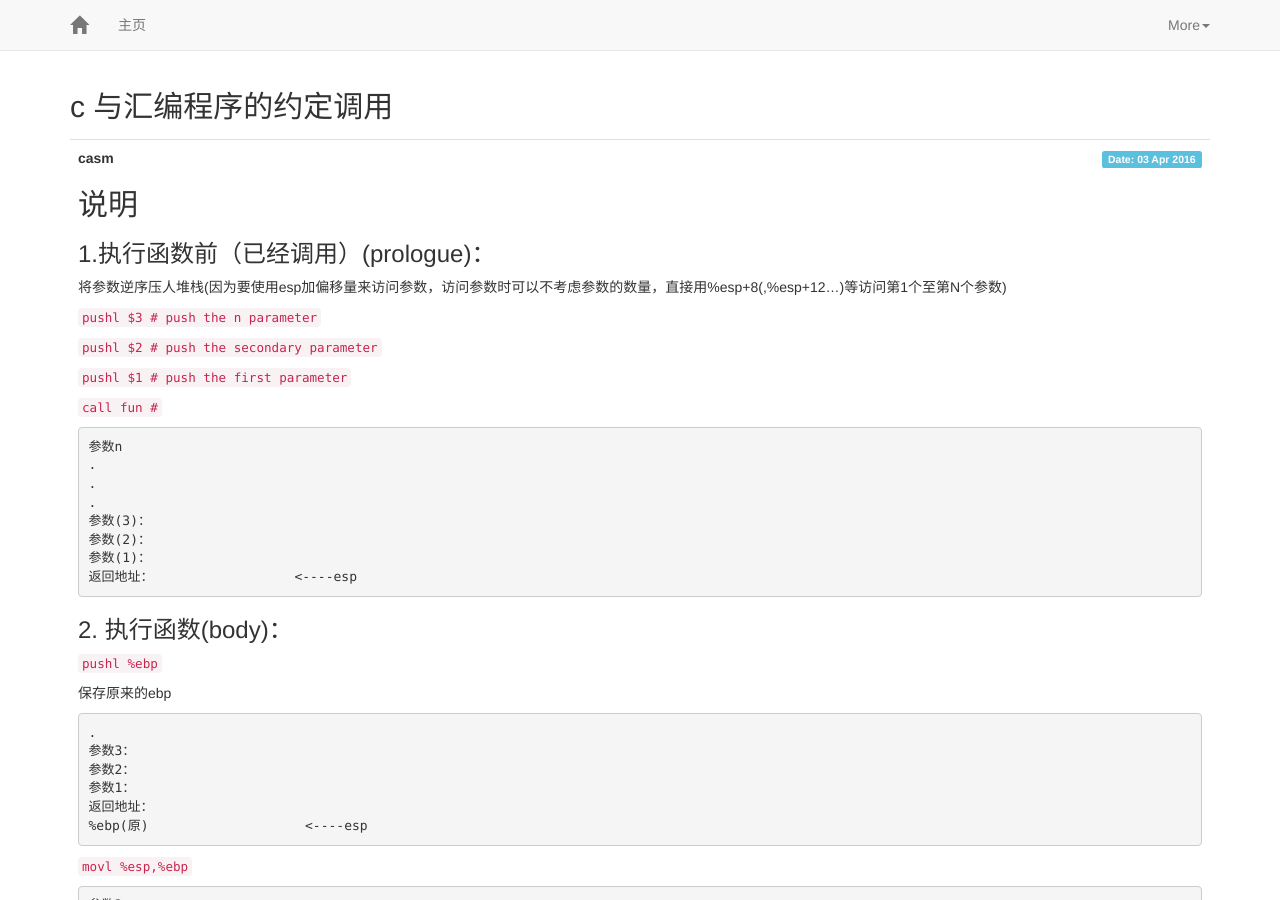
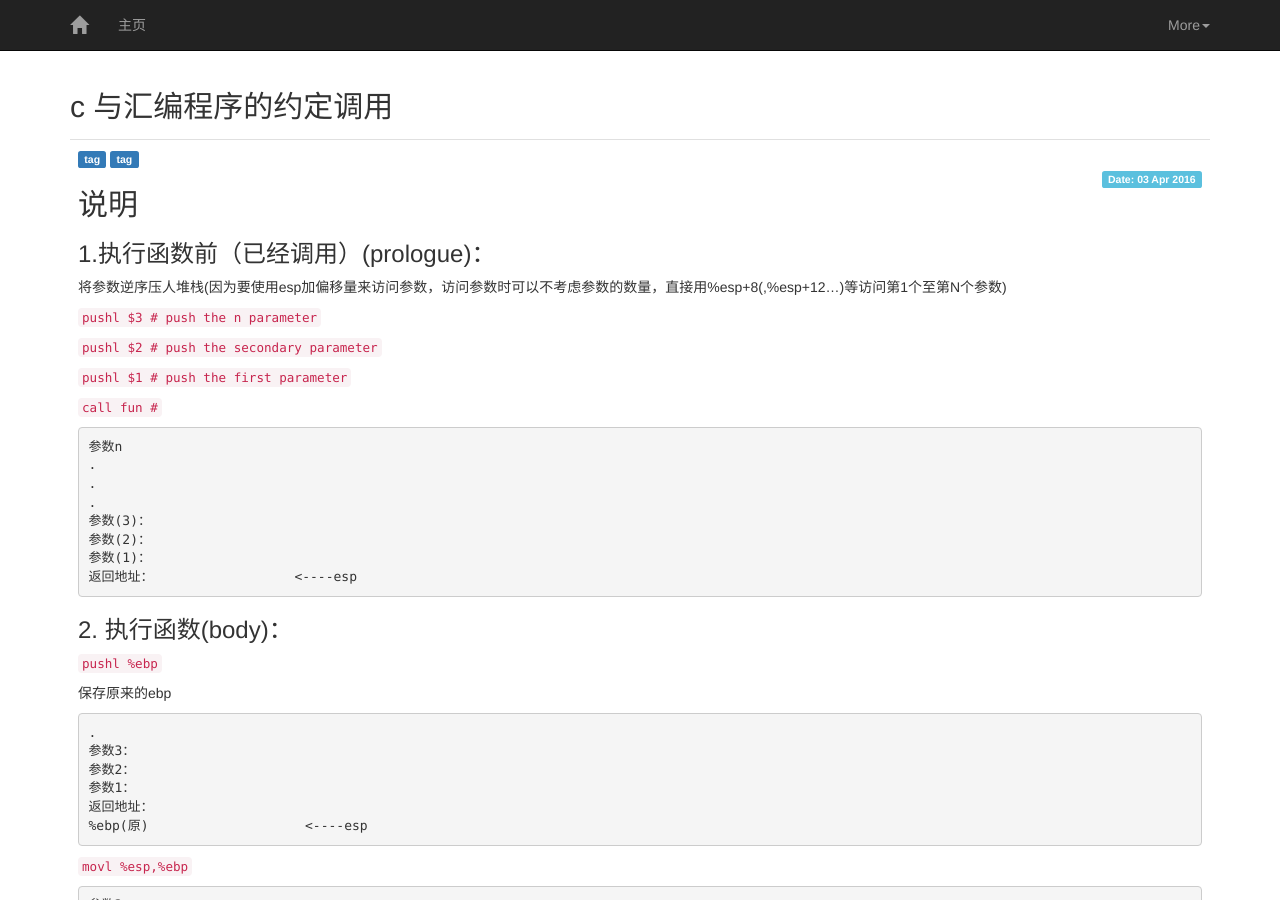
Before and after one commit to mapan1984/mapan1984.github.io, a Jekyll site: the page built from _posts/2016-04-03-c-与汇编程序的约定.md, in a window 1280 px wide and 900 px high. Built offline with Jekyll 4.4.1, drawn with Linux system fonts in a browser that asks for light colours.

Commit message:
add tag in post

```diff
--- a/_layouts/post.html
+++ b/_layouts/post.html
@@ -5,7 +5,7 @@
     <link rel="stylesheet" href="/stylesheets/post.css"><!-- for post -->
 </head>
 <body style="padding-top: 70px;">
-<div class="navbar navbar-default navbar-fixed-top" role="navigation">
+<div class="navbar navbar-inverse navbar-fixed-top" role="navigation">
     <div class="container">
         <!-- Brand and toggle get grouped for better mobile display -->
         <div class="navbar-header">
@@ -22,7 +22,7 @@
         </div><!-- navbar-header -->
         <div class="collapse navbar-collapse" id="bs-example-navbar-collapse-1">
             <ul class="nav navbar-nav">
-                <li><a href="http://mapan1984.github.io">主页</a></li>
+                <li><a href="/">主页</a></li>
             </ul>
             <ul class="nav navbar-nav navbar-right">
                 <li class="dropdown">
@@ -33,7 +33,7 @@
                     <ul class="dropdown-menu">
                         <li><a href="/">我的主页</a></li>
                         <li role="separator" class="divider"></li>
-                        <li><a href="#">退出</a></li>
+                        <li><a href="/">退出</a></li>
                     </ul>
                 </li>
            </ul>
@@ -44,11 +44,13 @@
     <h2>{{ page.title }}</h2>
     <div class="post">
         <div class="post-content">
+            <div class="post-tags">
+                {% for tag in page.tags %}
+                <span class="label label-primary">tag</span>
+                {% endfor %}
+            </div>
             <div class="post-date">
                 <span class="label label-info">Date: {{ page.date | date_to_string }}</span>
-                </div>
-                <div class="post-tags">
-                    {{ page.tags }}
             </div>
             <div class="post-body">
                 {{ content }}
@@ -70,7 +72,7 @@
                 </nav>
             </div><!-- post-footer -->
         </div><!-- post-content -->
-        </div>
+    </div><!-- post -->
 </div><!-- container -->
 {% include js.html %}
 </body>
```
Lines whose indentation alone changed are shown as unchanged.
